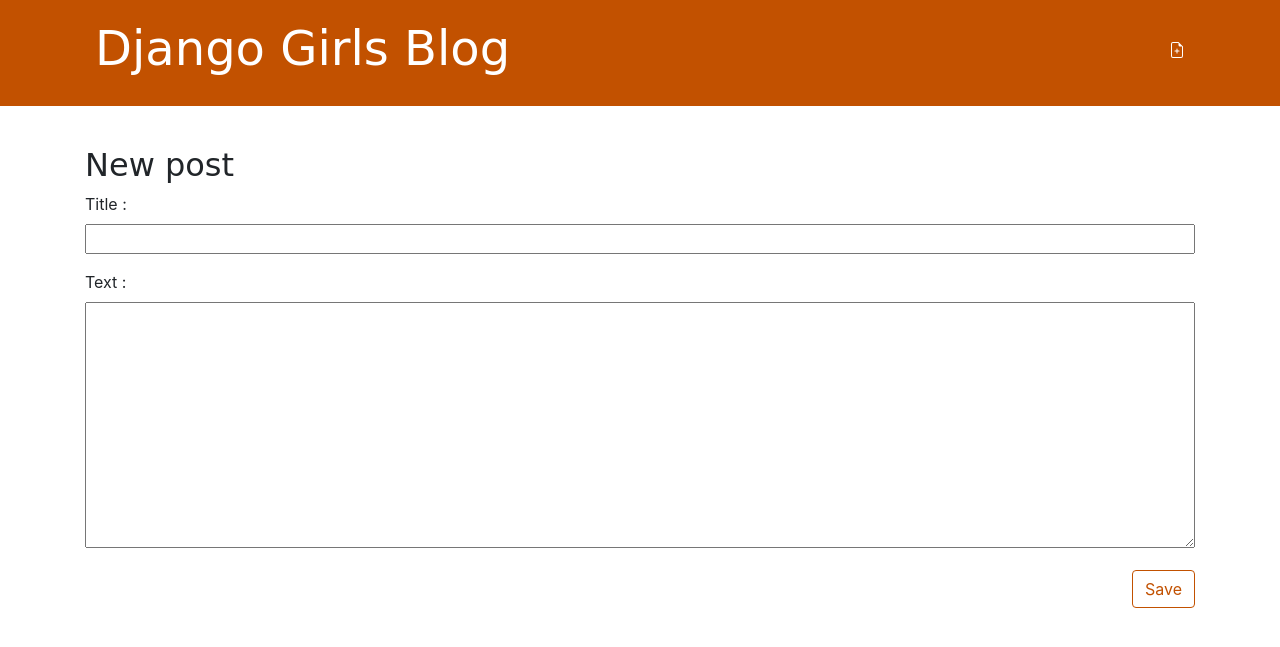
After one commit to rakotonjatovo/Django, a Django app: page /post/new/ in a window 1280 px wide. The commit adds this page. Shown: the top 647 px of the page. Run offline with Django 3.2, Linux system fonts and the light colour scheme; a user stored in the database is signed in.

Commit message:
ajouter new post et edit

```diff
--- /dev/null
+++ b/blog/form.py
@@ -0,0 +1,9 @@
+from django import forms
+
+from .models import Post
+
+class PostForm(forms.ModelForm):
+
+    class Meta:
+        model = Post
+        fields = ('title', 'text',)
--- /dev/null
+++ b/blog/static/css/blog.css
@@ -0,0 +1,70 @@
+.page-header {
+    background-color: #C25100;
+    margin-top: 0;
+    margin-bottom: 40px;
+    padding: 20px 20px 20px 40px;
+}
+
+.page-header h1,
+.page-header h1 a,
+.page-header h1 a:visited,
+.page-header h1 a:active {
+    color: #ffffff;
+    font-size: 36pt;
+    text-decoration: none;
+}
+
+h1,
+h2,
+h3,
+h4 {
+    font-family: 'Lobster', cursive;
+}
+
+.date {
+    color: #828282;
+}
+
+.save {
+    float: right;
+}
+
+.post-form textarea,
+.post-form input {
+    width: 100%;
+}
+
+.top-menu,
+.top-menu:hover,
+.top-menu:visited {
+    color: #ffffff;
+    float: right;
+    font-size: 26pt;
+    margin-right: 20px;
+}
+
+.post {
+    margin-bottom: 70px;
+}
+
+.post h2 a,
+.post h2 a:visited {
+    color: #000000;
+}
+
+.post > .date,
+.post > .actions {
+    float: right;
+}
+
+.btn-default,
+.btn-default:visited {
+    color: #C25100;
+    background: none;
+    border-color: #C25100;
+}
+
+.btn-default:hover {
+    color: #FFFFFF;
+    background-color: #C25100;
+}
--- /dev/null
+++ b/blog/templates/blog/base.html
@@ -0,0 +1,32 @@
+<!DOCTYPE html>
+{% load static %}
+
+<html>
+    <head>
+        <title>Blog Django Girls</title>
+        <link rel="stylesheet" href="https://cdn.jsdelivr.net/npm/bootstrap@4.5.3/dist/css/bootstrap.min.css" integrity="sha384-TX8t27EcRE3e/ihU7zmQxVncDAy5uIKz4rEkgIXeMed4M0jlfIDPvg6uqKI2xXr2" crossorigin="anonymous">
+        <link rel="stylesheet" href="{% static 'css/blog.css' %}">
+
+    </head>
+    <body>
+
+        <header class="page-header">
+            <div class="container">
+                {% if user.is_authenticated %}
+                    <a href="{% url 'post_new' %}" class="top-menu">
+                        {% include './icons/file-earmark-plus.svg' %}
+                    </a>
+                {% endif %}
+                <h1><a href="/">Django Girls Blog</a></h1>
+            </div>
+        </header>
+
+        <main class="container">
+            <div class="row">
+                <div class="col">
+                    {% block content %}
+                    {% endblock %}
+                </div>
+            </div>
+        </main>
+    </body>
--- /dev/null
+++ b/blog/templates/blog/post_edit.html
@@ -0,0 +1,9 @@
+{% extends 'blog/base.html' %}
+
+{% block content %}
+    <h2>New post</h2>
+    <form method="POST" class="post-form">{% csrf_token %}
+        {{ form.as_p }}
+        <button type="submit" class="save btn btn-default">Save</button>
+    </form>
+{% endblock %}
--- a/blog/urls.py
+++ b/blog/urls.py
@@ -2,4 +2,8 @@ from django.urls import path
 from . import views
 urlpatterns = [
     path('', views.post_list, name='post_list'),
+     path('post/<int:pk>/', views.post_detail, name='post_detail'),
+     path('post/new/', views.post_new, name='post_new'),
+         path('post/<int:pk>/edit/', views.post_edit, name='post_edit'),
+
 ]
--- a/blog/views.py
+++ b/blog/views.py
@@ -1,6 +1,10 @@
 from django.shortcuts import render
 from django.utils import timezone
 from .models import Post
+from django.shortcuts import render, get_object_or_404
+from .form import PostForm
+from django.shortcuts import redirect
+
 # Create your views here.
 def post_list(request):
     # fonction: anjara asa mi afficher/liste ny poste antsika
@@ -8,3 +12,37 @@ def post_list(request):
     posts = Post.objects.all() #filter(published_date__lte=timezone.now()).order_by('published_date')
 
     return render(request, 'blog/post_list.html', {'posts': posts})
+
+def post_detail(request , pk):
+    # post inona no detailena? pk==2
+    # Mila ray, pk , ilay pk  an le no clikena
+    post= get_object_or_404(Post, pk=pk)
+    return render(request, 'blog/post_detail.html', {'post': post})
+    pass
+
+def post_new(request):
+    if request.method == "POST":
+        form = PostForm(request.POST)
+        if form.is_valid():
+            post = form.save(commit=False)
+            post.author = request.user
+            post.published_date = timezone.now()
+            post.save()
+            return redirect('post_detail', pk=post.pk)
+    else:
+        form = PostForm()
+    return render(request, 'blog/post_edit.html', {'form': form})
+
+def post_edit(request, pk):
+    post = get_object_or_404(Post, pk=pk)
+    if request.method == "POST":
+        form = PostForm(request.POST, instance=post)
+        if form.is_valid():
+            post = form.save(commit=False)
+            post.author = request.user
+            post.published_date = timezone.now()
+            post.save()
+            return redirect('post_detail', pk=post.pk)
+    else:
+        form = PostForm(instance=post)
+    return render(request, 'blog/post_edit.html', {'form': form})
```
Also changed, not shown: blog/templates/blog/post_detail.html (added, +21 -0 lines), blog/templates/blog/post_list.html (+12 -22 lines), blog/templates/blog/icons/file-earmark-plus.svg (added), blog/templates/blog/icons/pencil-fill.svg (added), db.sqlite3.
